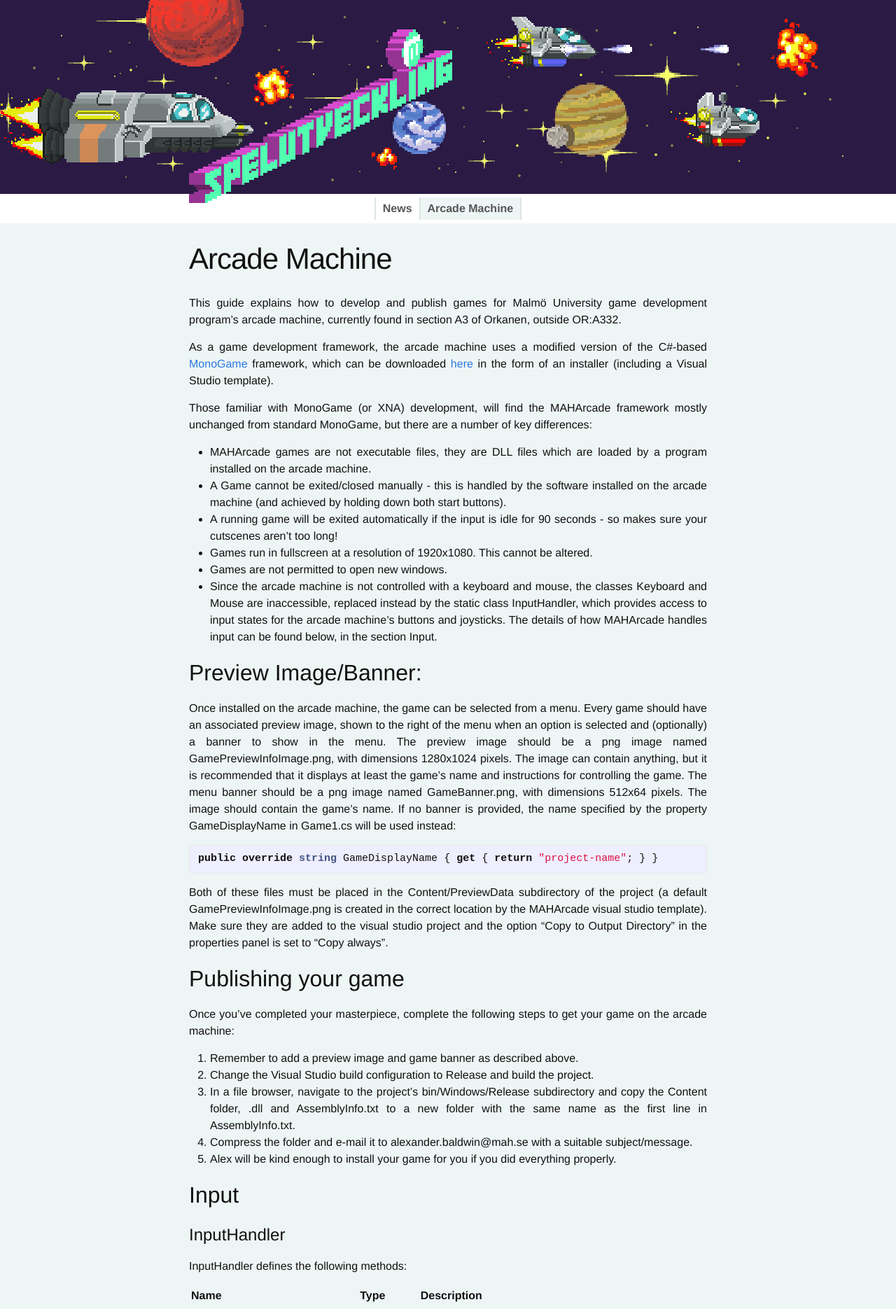
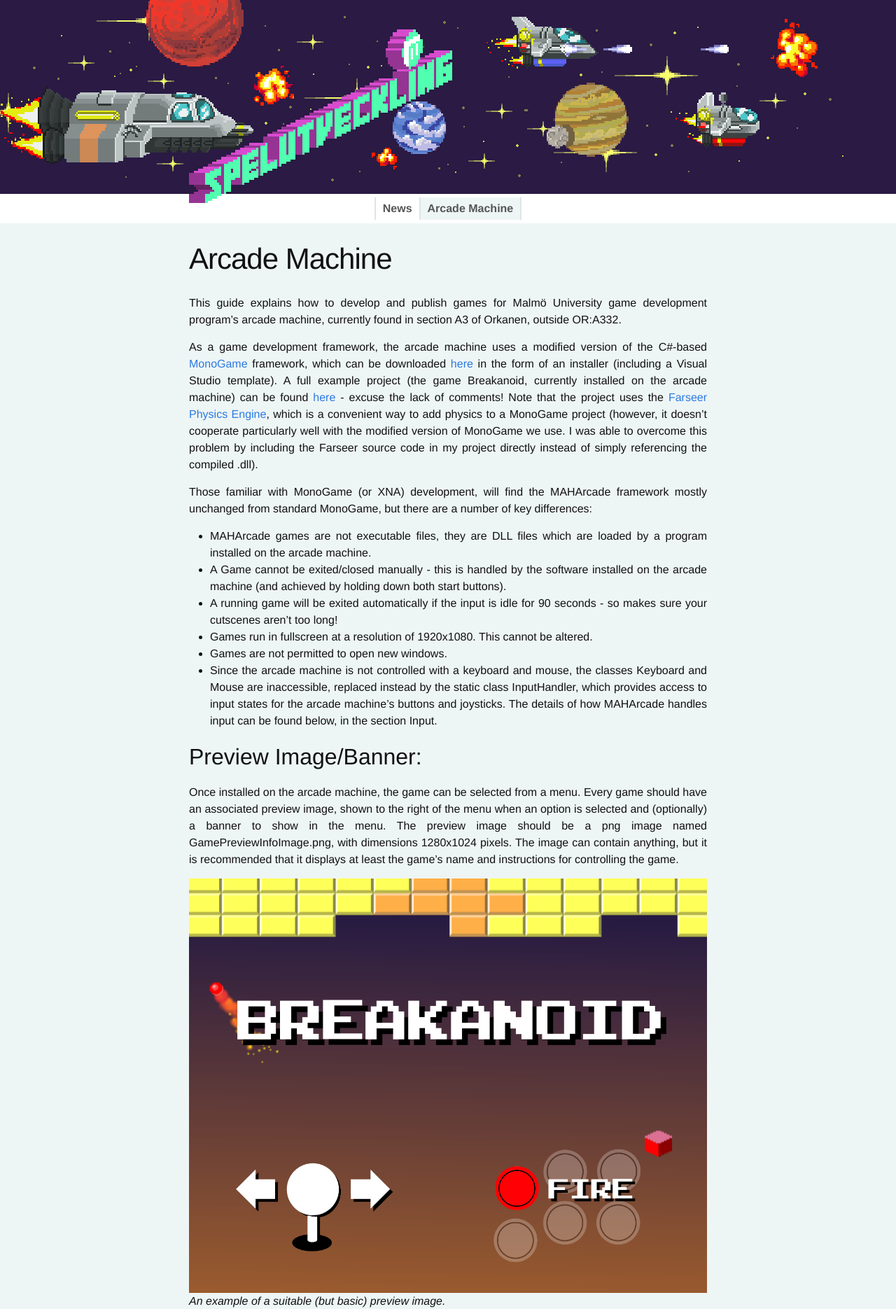
Before and after one commit to alexbMAH/alexbMAH.github.io, a Jekyll site: the page built from arcade-machine.md, in a window 1280 px wide. Shown: the top 1870 px of the page at 70% size. Built offline with Jekyll 4.4.1, drawn with Linux system fonts in a browser that asks for light colours; some of the changed text lies outside the part shown.

Commit message:
Completed the Arcade Machine text and changed some of the styling

```diff
--- a/_sass/_base.scss
+++ b/_sass/_base.scss
@@ -39,6 +39,16 @@
 ul, ol, dl, figure,
 %vertical-rhythm {
     margin-bottom: $spacing-unit / 2;
+}
+
+table {
+	border-collapse: collapse;
+}
+
+tr, td, th, table {
+border: black 1px solid;
+padding: 3px;
+margin: 0px;
 }
 
 
--- a/arcade-machine.md
+++ b/arcade-machine.md
@@ -6,7 +6,7 @@
 
 This guide explains how to develop and publish games for Malmö University game development program’s arcade machine, currently found in section A3 of Orkanen, outside OR:A332. <Insert photo of the machine>
 
-As a game development framework, the arcade machine uses a modified version of the C#-based [MonoGame](http://www.monogame.net/) framework, which can be downloaded [here](https://github.com/alexbMAH/MAHArcade/raw/master/MAHArcadeSystemSetup.exe) in the form of an installer (including a Visual Studio template).
+As a game development framework, the arcade machine uses a modified version of the C#-based [MonoGame](http://www.monogame.net/) framework, which can be downloaded [here](https://github.com/alexbMAH/MAHArcade/raw/master/MAHArcadeSystemSetup.exe) in the form of an installer (including a Visual Studio template). A full example project (the game Breakanoid, currently installed on the arcade machine) can be found [here](https://github.com/alexdbaldwin/ab4645-Breakout) - excuse the lack of comments! Note that the project uses the [Farseer Physics Engine](https://farseerphysics.codeplex.com/), which is a convenient way to add physics to a MonoGame project (however, it doesn't cooperate particularly well with the modified version of MonoGame we use. I was able to overcome this problem by including the Farseer source code in my project directly instead of simply referencing the compiled .dll).
 
 Those familiar with MonoGame (or XNA) development, will find the MAHArcade framework mostly unchanged from standard MonoGame, but there are a number of key differences:
 
@@ -18,7 +18,19 @@
 * Since the arcade machine is not controlled with a keyboard and mouse, the classes Keyboard and Mouse are inaccessible, replaced instead by the static class InputHandler, which provides access to input states for the arcade machine’s buttons and joysticks. The details of how MAHArcade handles input can be found below, in the section Input.
 
 ## Preview Image/Banner:
-Once installed on the arcade machine, the game can be selected from a menu. Every game should have an associated preview image, shown to the right of the menu when an option is selected and (optionally) a banner to show in the menu. The preview image should be a png image named GamePreviewInfoImage.png, with dimensions 1280x1024 pixels. The image can contain anything, but it is recommended that it displays at least the game’s name and instructions for controlling the game. The menu banner should be a png image named GameBanner.png, with dimensions 512x64 pixels. The image should contain the game’s name. If no banner is provided, the name specified by the property GameDisplayName in Game1.cs will be used instead:
+Once installed on the arcade machine, the game can be selected from a menu. Every game should have an associated preview image, shown to the right of the menu when an option is selected and (optionally) a banner to show in the menu. The preview image should be a png image named GamePreviewInfoImage.png, with dimensions 1280x1024 pixels. The image can contain anything, but it is recommended that it displays at least the game’s name and instructions for controlling the game.
+
+![Example preview image.](/assets/GamePreviewInfoImage.png)
+<br>
+*An example of a suitable (but basic) preview image.*
+
+The menu banner should be a png image named GameBanner.png, with dimensions 512x64 pixels. The image should contain the game’s name.
+
+![Example preview image.](/assets/GameBanner.png)
+<br>
+*An example of a suitable banner.*
+
+If no banner is provided, the name specified by the property GameDisplayName in Game1.cs will be used instead:
 
 {% highlight csharp %}
 public override string GameDisplayName { get { return "project-name"; } }
@@ -33,7 +45,7 @@
 
 1. Remember to add a preview image and game banner as described above.
 2. Change the Visual Studio build configuration to Release and build the project.
-3. In a file browser, navigate to the project’s bin/Windows/Release subdirectory and copy the Content folder, <project-name>.dll and AssemblyInfo.txt to a new folder with the same name as the first line in AssemblyInfo.txt.
+3. In a file browser, navigate to the project’s bin/Windows/Release subdirectory and copy the Content folder, project-name.dll and AssemblyInfo.txt to a new folder with the same name as the first line in AssemblyInfo.txt.
 4. Compress the folder and e-mail it to alexander.baldwin@mah.se with a suitable subject/message.
 5. Alex will be kind enough to install your game for you if you did everything properly.
 
```
Also changed, not shown: assets/GameBanner.png (added), assets/GamePreviewInfoImage.png (added).
